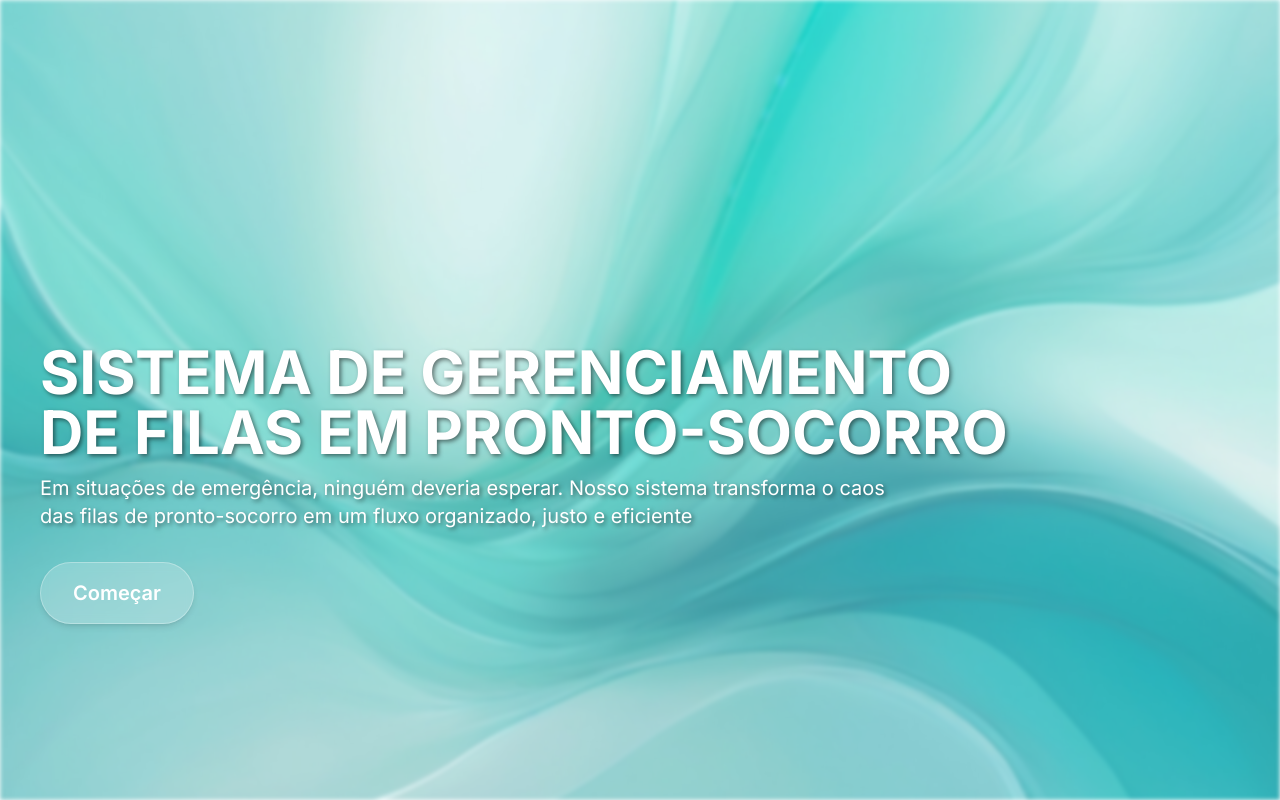
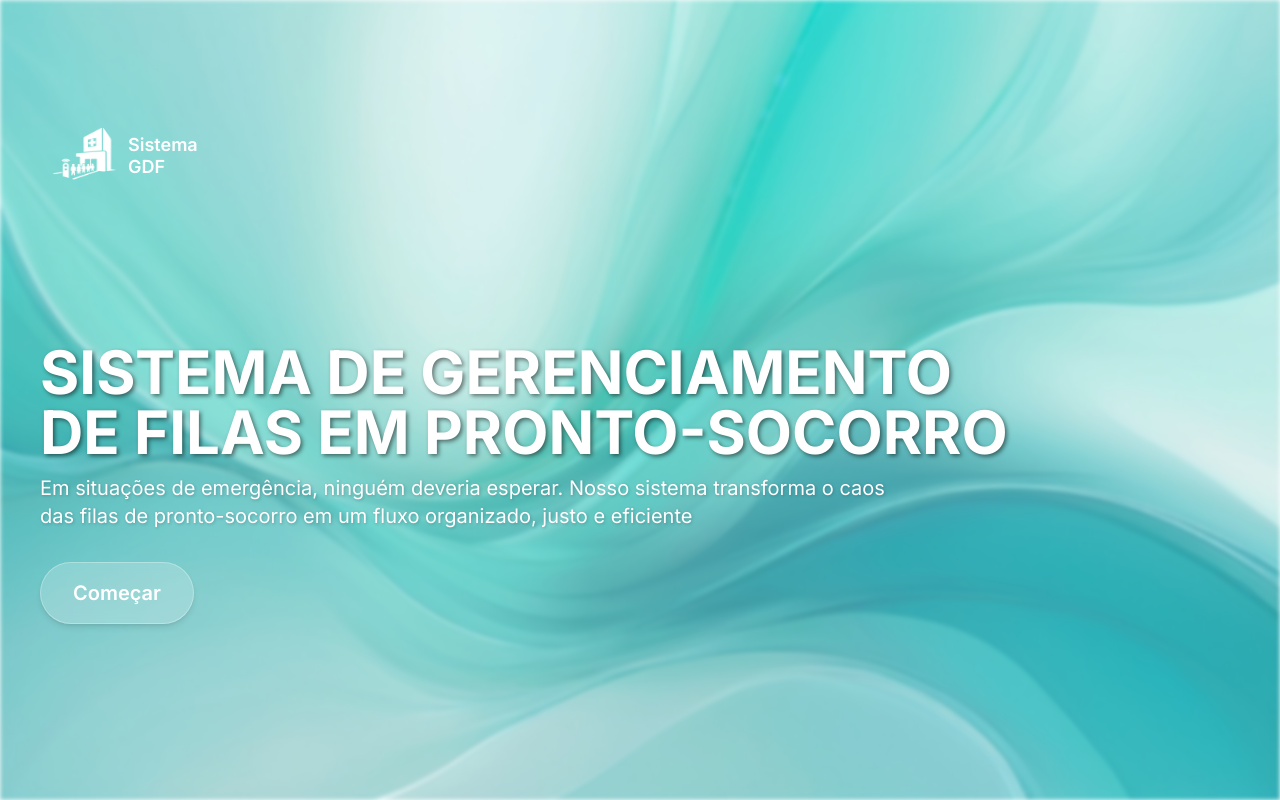
Before and after one commit to Zidan-09/ProjetoInterdiciplinar_GdF, a Next.js app in the folder frontend/: page / in a window 1280 px wide. Built offline with nearby package versions, Linux system fonts and the light colour scheme.

Commit message:
Coisando

```diff
--- a/frontend/app/page.tsx
+++ b/frontend/app/page.tsx
@@ -17,11 +17,22 @@ const HomePage: React.FC = () => {
         }}
       />
 
-       <div className="absolute bottom-44 left-10 text-white text-shadow">
-        <h1 className="text-6xl font-bold mb-3">
+       <div className="absolute bottom-44 left-10 text-white">
+
+        <div className="absolute -top-60 left-0">
+        <div className="flex items-center -space-x-5">
+        <img
+          src="/Gemini_Generated_Image_9357q79357q79357.png"
+          alt="Logo"
+          className="h-[100px] w-[120px] mt-2 -ml-3"
+        />
+        <span className="text-lg font-semibold leading-[1.2]">Sistema<br />GDF</span>
+      </div>
+      </div>
+        <h1 className="text-6xl font-bold mb-3 text-shadow">
           SISTEMA DE GERENCIAMENTO<br />DE FILAS EM PRONTO-SOCORRO
         </h1>
-        <p className="text-xl mb-8">
+        <p className="text-xl mb-8 text-shadow-sm">
           Em situações de emergência, ninguém deveria esperar. Nosso sistema transforma o caos<br />
           das filas de pronto-socorro em um fluxo organizado, justo e eficiente
         </p>
@@ -33,7 +44,6 @@ const HomePage: React.FC = () => {
         </button>
       </div>
     </div>
-
   );
 };
 
```
